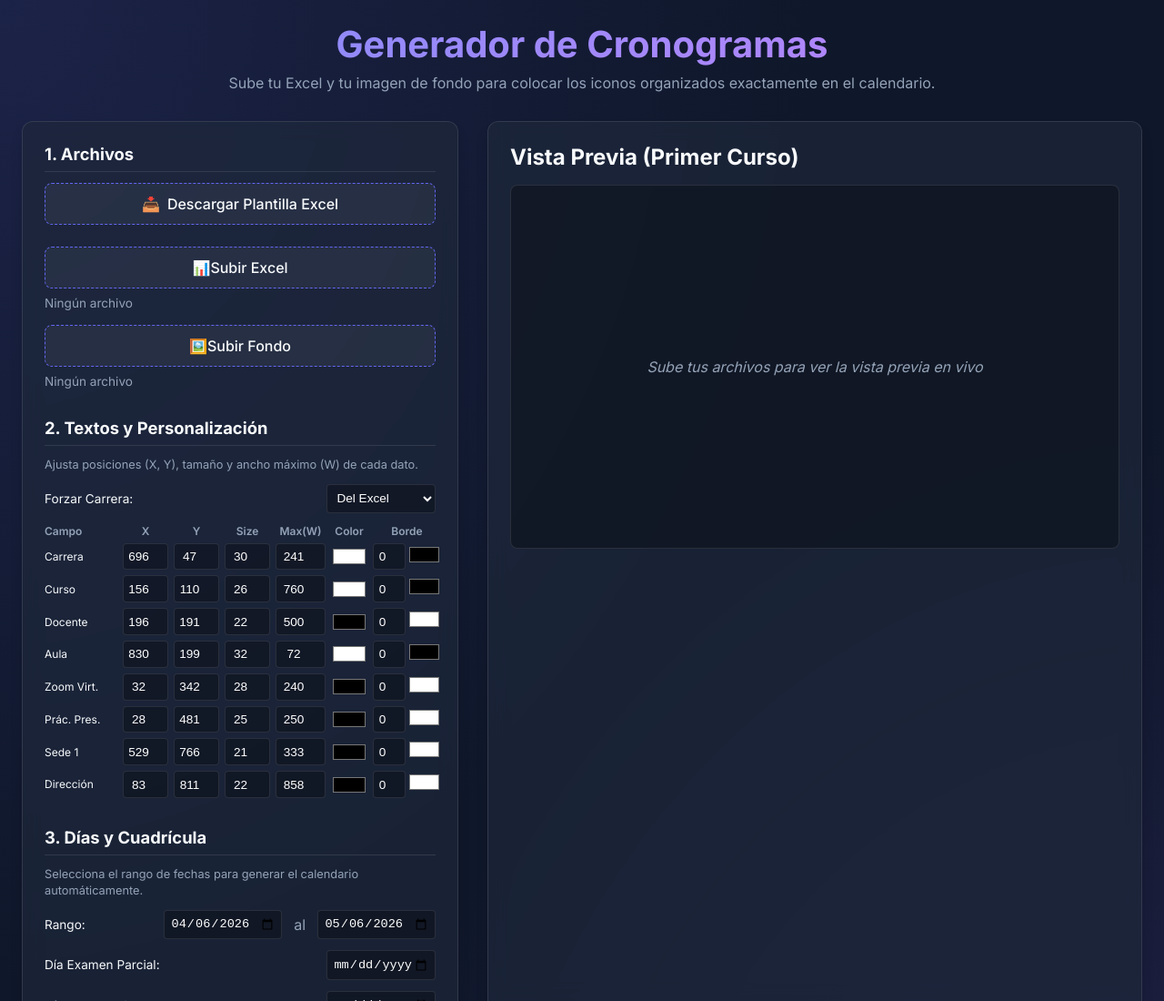
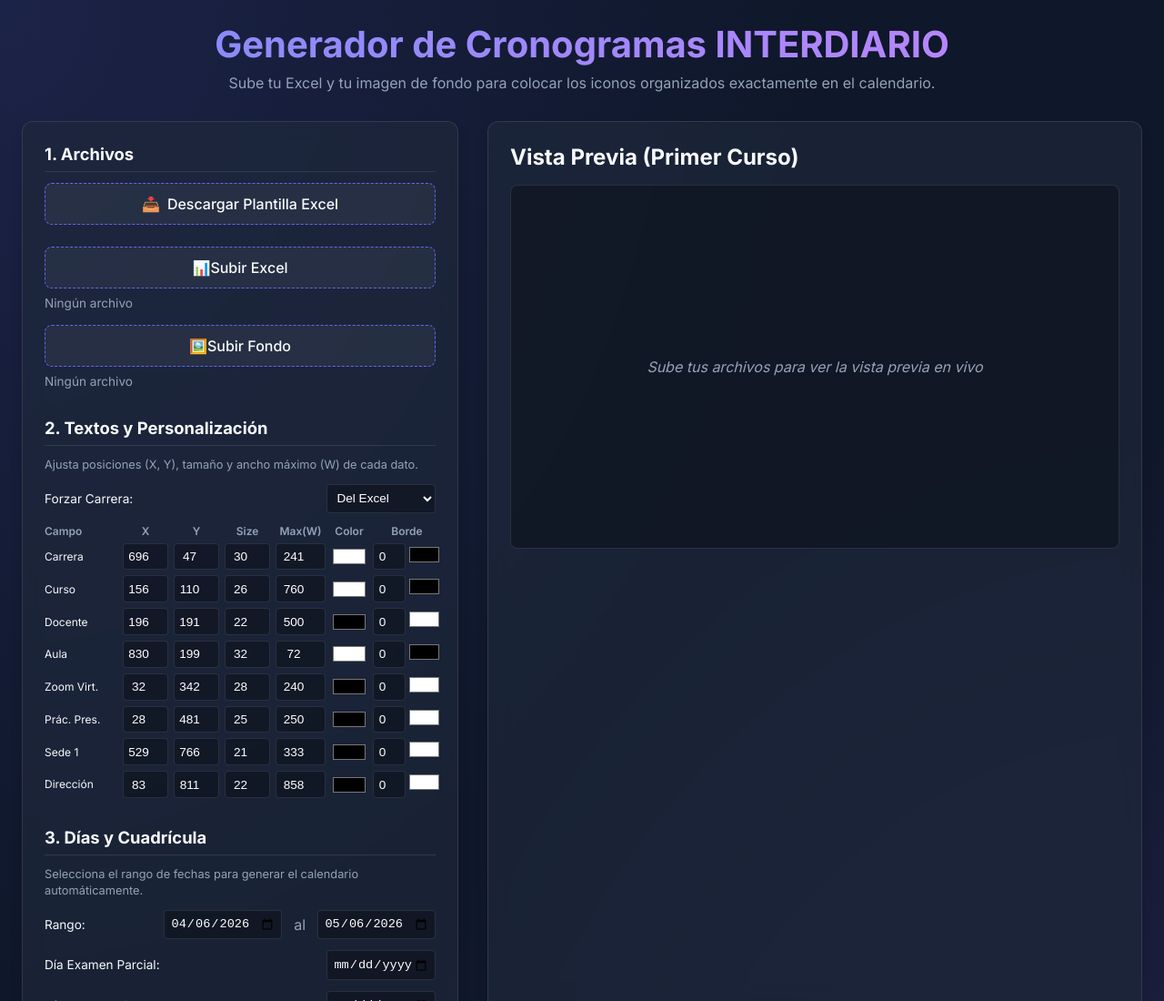
Before and after one commit to FranciscoJVT0104/CRONOGRAMA-INTERDIARIO, a plain HTML site: page index.html in a window 1280 px wide. Shown: the top 1100 px of the page at 91% size. Drawn offline with nearby package versions, Linux system fonts and the light colour scheme.

Commit message:
Update index.html

```diff
--- a/index.html
+++ b/index.html
@@ -17,7 +17,7 @@
 <body>
     <div class="app-container">
         <header class="app-header">
-            <h1>Generador de Cronogramas</h1>
+            <h1>Generador de Cronogramas INTERDIARIO</h1>
             <p>Sube tu Excel y tu imagen de fondo para colocar los iconos organizados exactamente en el calendario.</p>
         </header>
 
```
